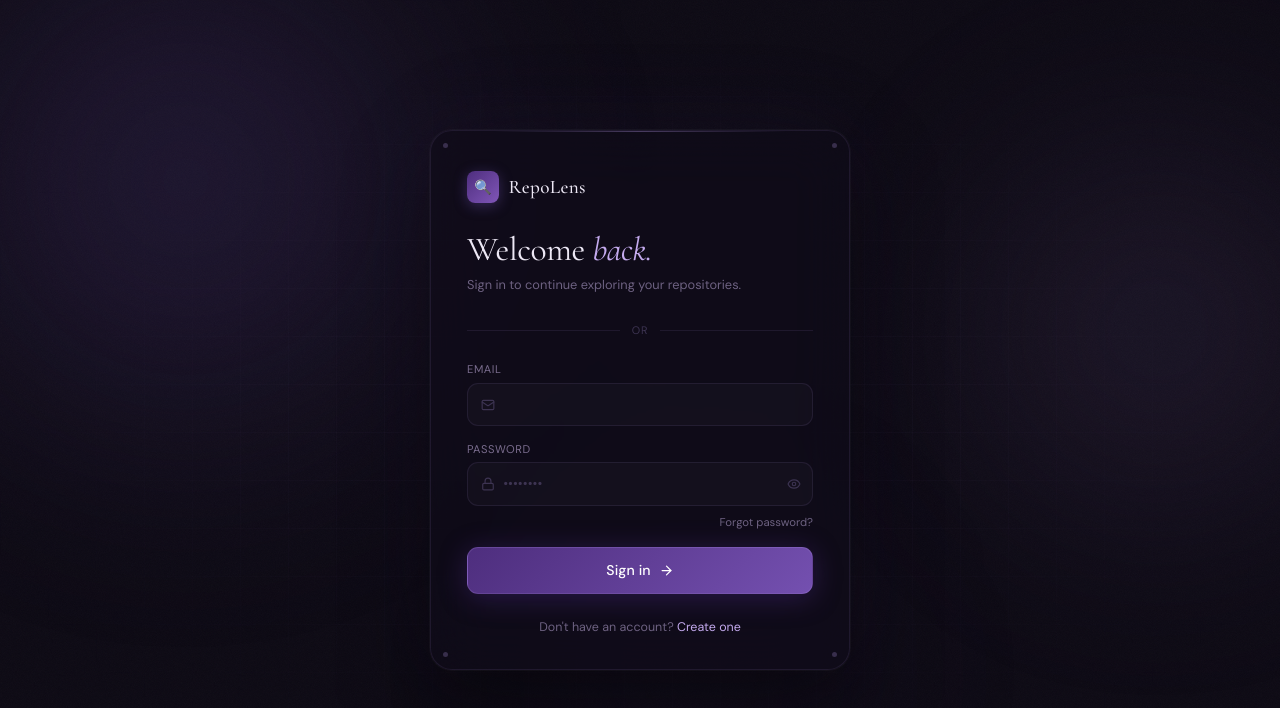
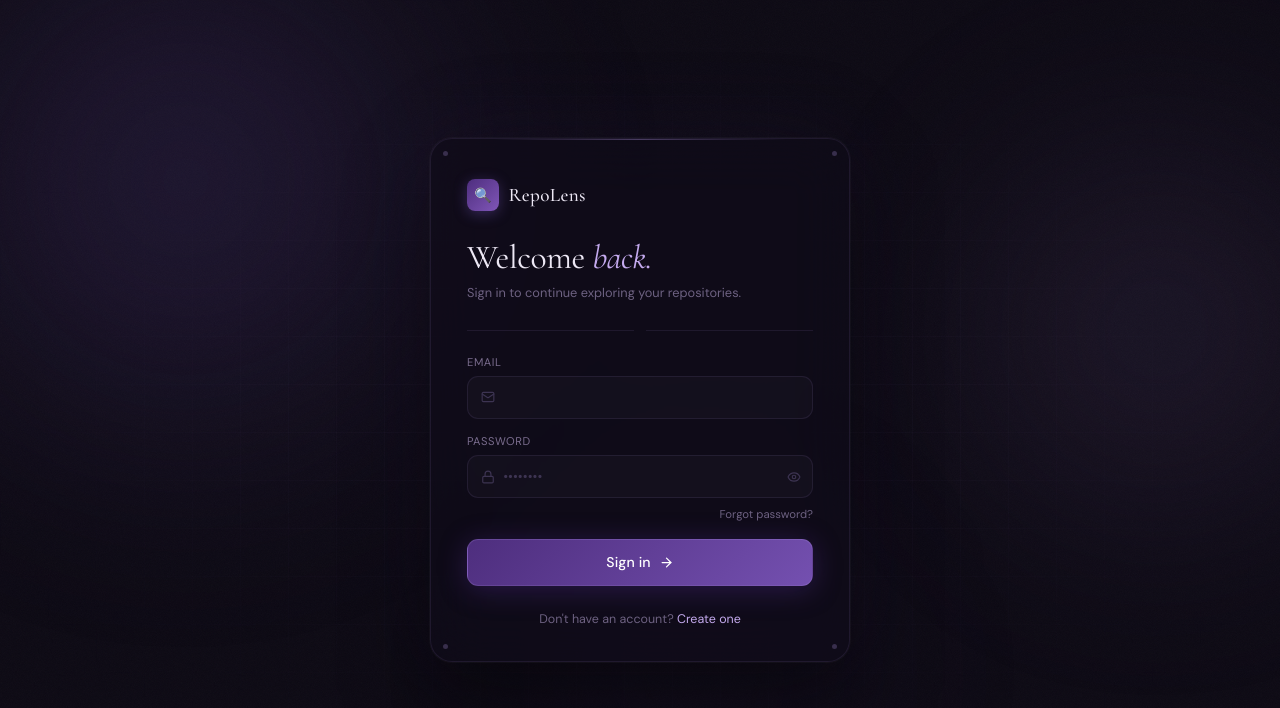
Before and after one commit to bhargavi1045/RepoLens, a Next.js app in the folder frontend/: page /login in a window 1280 px wide. Shown: the top 708 px of the page. Built offline with nearby package versions, Linux system fonts and the light colour scheme; no server answers.

Commit message:
ui changes

```diff
--- a/frontend/app/login/page.tsx
+++ b/frontend/app/login/page.tsx
@@ -110,7 +110,6 @@ export default function LoginPage() {
 
           <div className="ah-divider">
             <div className="ah-divider-line" />
-            <span className="ah-divider-text">or</span>
             <div className="ah-divider-line" />
           </div>
 
```
Also changed, not shown: 1 other file (tests, documents, lock files or other folders).
